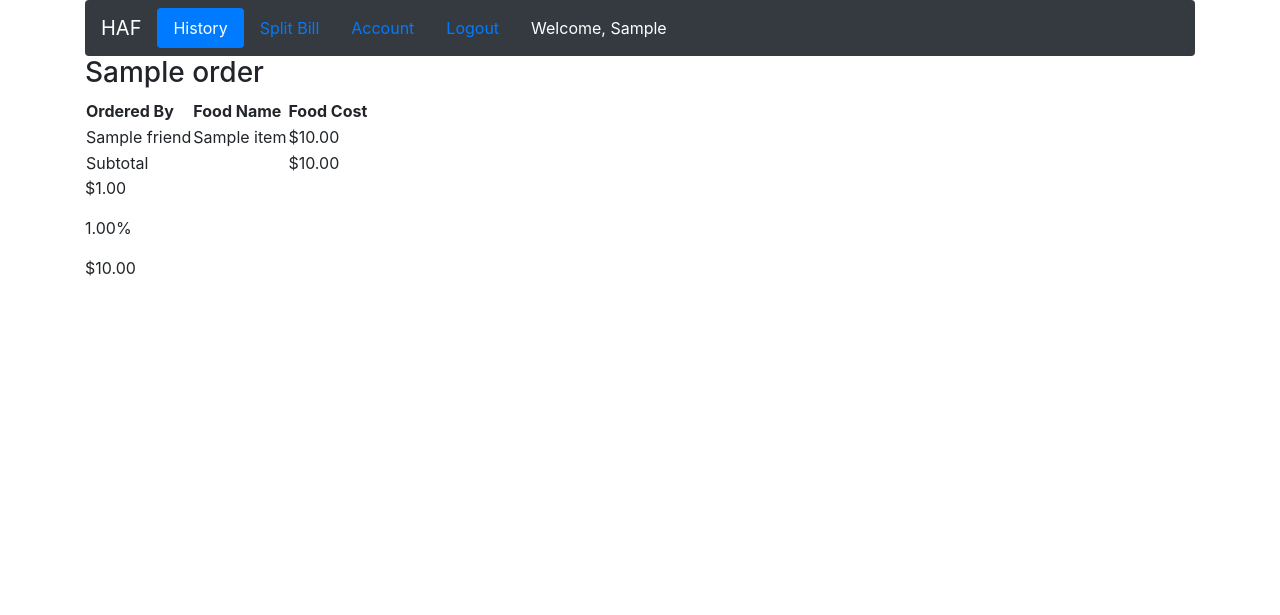
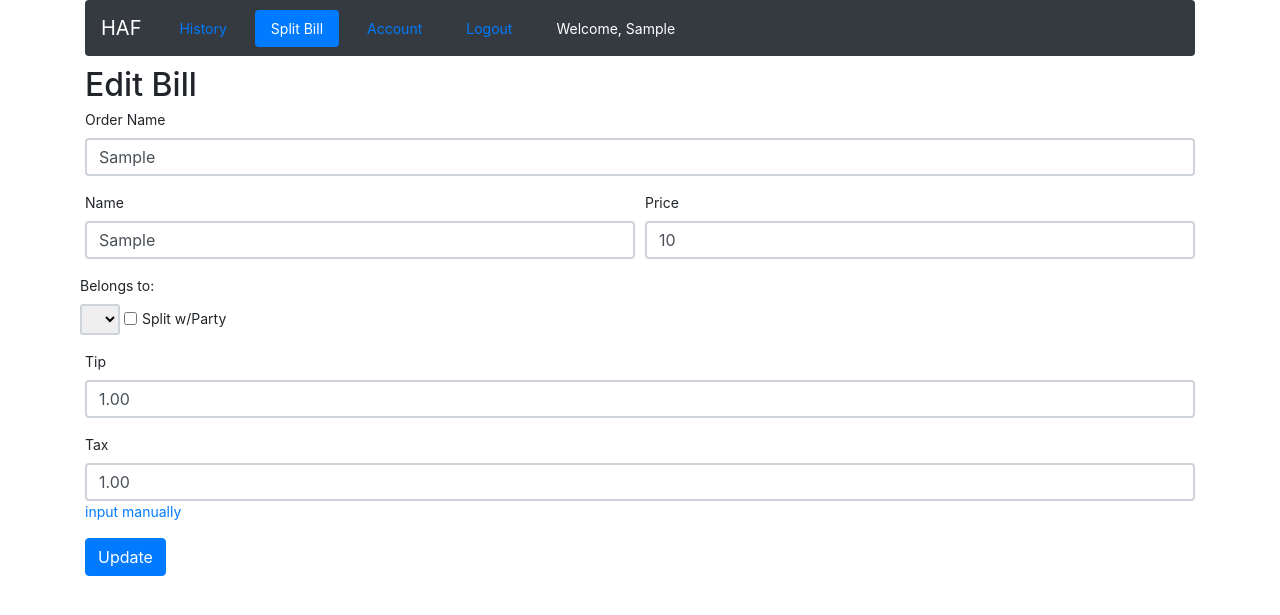
Before and after one commit to cyberz3r0/HAF, a Django app: template hafapp/templates/EditOrder.html in a window 1280 px wide. Shown: the top 615 px of the page. Run offline with Django 3.2, Linux system fonts and the light colour scheme; a user stored in the database is signed in; tables that the repository leaves empty hold one stand-in row (values such as "Sample post"); the template is opened without the code that fills it: values that come from a table or form of the project are taken from there, most other values are stand-ins (such as "Sample title", 1, 10 or a date in 2020); lists and menus that the app fills with data are empty; some libraries are stand-ins or nearby versions.

Commit message:
Added Order Edit/Update

```diff
--- a/hafapp/templates/EditOrder.html
+++ b/hafapp/templates/EditOrder.html
@@ -7,20 +7,20 @@
 	<title>My Login Page</title>
 	{% load static %}
 	<link rel="stylesheet" href="https://stackpath.bootstrapcdn.com/bootstrap/4.3.1/css/bootstrap.min.css" integrity="sha384-ggOyR0iXCbMQv3Xipma34MD+dH/1fQ784/j6cY/iJTQUOhcWr7x9JvoRxT2MZw1T" crossorigin="anonymous">
-	<link rel="stylesheet" type="text/css" href="{% static 'css/my-login.css' %}">
+	<link rel="stylesheet" type="text/css" href="{% static 'css/styles.css' %}">
 </head>
 
-<body class="my-login-page">
+<body>
 	<section class="h-100">
 		<div class="container h-100">
 			<nav class="navbar navbar-expand-lg navbar-dark bg-dark rounded ">
 				<a class="navbar-brand" href="#">HAF</a>
 				<ul class="nav nav-pills ">
 					<li class="nav-item">
-						<a class="nav-item nav-link  active" href="/history">History</a>
+						<a class="nav-item nav-link " href="/history">History</a>
 					</li>
 					<li class="nav-item">
-						<a class="nav-item nav-link " href="#" id="splitbill">Split Bill</a>
+						<a class="nav-item nav-link active " href="#" id="splitbill">Split Bill</a>
 					</li>
 					<li class="nav-item">
 						<a class="nav-item nav-link " href="/profile">Account</a>
@@ -35,43 +35,75 @@
 				</ul>
 			</nav>
 
-			<div class="">
+			<div>
+				<h2>Edit Bill</h2>
+				<form action="/processupdated/{{order.id}}" method="POST">
+					{% csrf_token %}
+					<div class="form-group">
+						<label for="">Order Name</label>
+						<input type="text" class="form-control" name="restaurant" placeholder="Restaurant Name" value={{order.name}}>
+					</div>
 
-				<h3>{{order.name}}</h3>
-				<table>
-					<thead>
-						<tr>
-							<th>Ordered By</th>
-							<th>Food Name</th>
-							<th>Food Cost</th>
-						</tr>
-					</thead>
-					<tbody>
-						{% for item in order.items.all.order_by|dictsort:"ordered_by_friend.name" %}
-						<tr>
-							<td>{{item.ordered_by_friend.name}}</td>
-							<td>{{item.name}}</td>
-							<td>${{item.cost}}</td>
-						</tr>
-						{% endfor %}
-						<tr>
-							<td>Subtotal </td>
-							<td> </td>
-							<td>${{order.total_cost}}</td>
-						</tr>
-					</tbody>
-				</table>
-				<p>${{order.tip}}</p>
-				<p>{{order.sales_tax}}%</p>
-				<p>${{order.grand_total}}</p>
+					{% for item in items %}
+						<div class="form-row">
+							<div class="form-group col-md-6">
+								<label for="">Name</label>
+								<input type="text" class="form-control"  name="food_name{{item.id}}" placeholder="Food Name" value={{item.name}}>
+							</div>
+							<div class="form-group col-md-6">
+								<label for="">Price</label>
+								<input type="text" class="form-control" name="cost{{item.id}}" placeholder="ex. 5.00" value={{item.cost}}>
+							</div>
+						</div>
+						<div class="form-row">
+							<div class="form-group">
+								<label for="">Belongs to:</label>
+								<select name="friends{{item.id}}" class="form-control-sm" id="friend-selection{{item.id}}">
+
+									{% for friend in user.friends.all %}
+
+									{% if user.first_name == friend.name and item.ordered_by_friend.name == user.first_name%}
+									<option value="{{friend.id}}" id="friends" selected>You</option>
+
+									{% elif  item.ordered_by_friend.name == friend.name%}
+									<option value="{{friend.id}}" id="friends" selected>{{friend.name}}</option>
+									{% else%}
+									<option value="{{friend.id}}" id="friends">{{friend.name}}</option>
+									{% endif %}
+									{% endfor %}
+								</select>
+
+									<div class="form-check-inline">
+										<input class="form-check-input" type="checkbox" value="" id="defaultCheck1">
+										<label class="form-check-label" for="defaultCheck1">Split w/Party</label>
+									</div>
+
+
+							</div>
+						</div>
+
+					{% endfor %}
+
+				<div class="form-group">
+					<label for="">Tip</label>
+					<input type="text" name="tip" class="form-control" placeholder="ex. 1.00" value={{order.tip}}>
+				</div>
+				<div class="form-group">
+					<label for="">Tax</label>
+					<input type="text" name="sales_tax" class="form-control" placeholder="ex. 9.50" value={{order.sales_tax}}>
+					<a href="">input manually</a>
+				</div>
+				<button class="btn btn-primary">Update</button>
+
+				</form>
 
 			</div>
 		</div>
 	</section>
 
-	<script src="https://code.jquery.com/jquery-3.3.1.slim.min.js" integrity="sha384-q8i/X+965DzO0rT7abK41JStQIAqVgRVzpbzo5smXKp4YfRvH+8abtTE1Pi6jizo" crossorigin="anonymous"></script>
+	<script src="https://code.jquery.com/jquery-3.6.0.js"  integrity="sha256-H+K7U5CnXl1h5ywQfKtSj8PCmoN9aaq30gDh27Xc0jk="  crossorigin="anonymous"></script>
 	<script src="https://cdnjs.cloudflare.com/ajax/libs/popper.js/1.14.7/umd/popper.min.js" integrity="sha384-UO2eT0CpHqdSJQ6hJty5KVphtPhzWj9WO1clHTMGa3JDZwrnQq4sF86dIHNDz0W1" crossorigin="anonymous"></script>
 	<script src="https://stackpath.bootstrapcdn.com/bootstrap/4.3.1/js/bootstrap.min.js" integrity="sha384-JjSmVgyd0p3pXB1rRibZUAYoIIy6OrQ6VrjIEaFf/nJGzIxFDsf4x0xIM+B07jRM" crossorigin="anonymous"></script>
-	<script src="{% static 'js/my-login.js' %}"></script>
+	<script src="{% static 'js/script.js' %}"></script>
 </body>
 </html>
--- a/hafapp/templates/history.html
+++ b/hafapp/templates/history.html
@@ -37,6 +37,7 @@
 
 
 
+
 				<h2>History</h2>
 				{% for order in orders %}
 
@@ -47,7 +48,7 @@
 								<div class="col-md-11">
 									<p class="font-weight-bold">{{order.name}}</p>
 									<p class="nomargin">Order created on {{order.created_at}}</p>
-									<p class="nomargin">Grand Total: ${{order.total_cost}}</p>
+									<p class="nomargin">Grand Total: ${{order.grand_total}}</p>
 									<p>Split with
 
 									{% for friend in order.friends.all %}
@@ -58,7 +59,7 @@
 									<!-- <button><a href="/edit/{{order.id}}">Edit</a></button> -->
 								</div>
 								<div class="col-md-1">
-									<p><a class="btn btn-primary align-right" href="">Edit</a></p>
+									<p><a class="btn btn-primary align-right" href="/order/{{order.id}}">Edit</a></p>
 								</div>
 							</div>
 						</div>
--- a/hafapp/urls.py
+++ b/hafapp/urls.py
@@ -16,5 +16,9 @@ path('removefriend/<int:friend_id>', views.removefriend),
 path('ordersetup2/<int:fooditems>', views.ordersetup2),
 path('processresults', views.processresults),
 path('results', views.results),
+path('order/<int:order_id>', views.editorder),
+path('update/<int:order_id>', views.editorder),
+path('updateorder/<int:order_id>', views.updatedresults),
+path('processupdated/<int:order_id>', views.processupdated),
 
 ]
```
Also changed, not shown: hafapp/views.py (+145 -3 lines).
